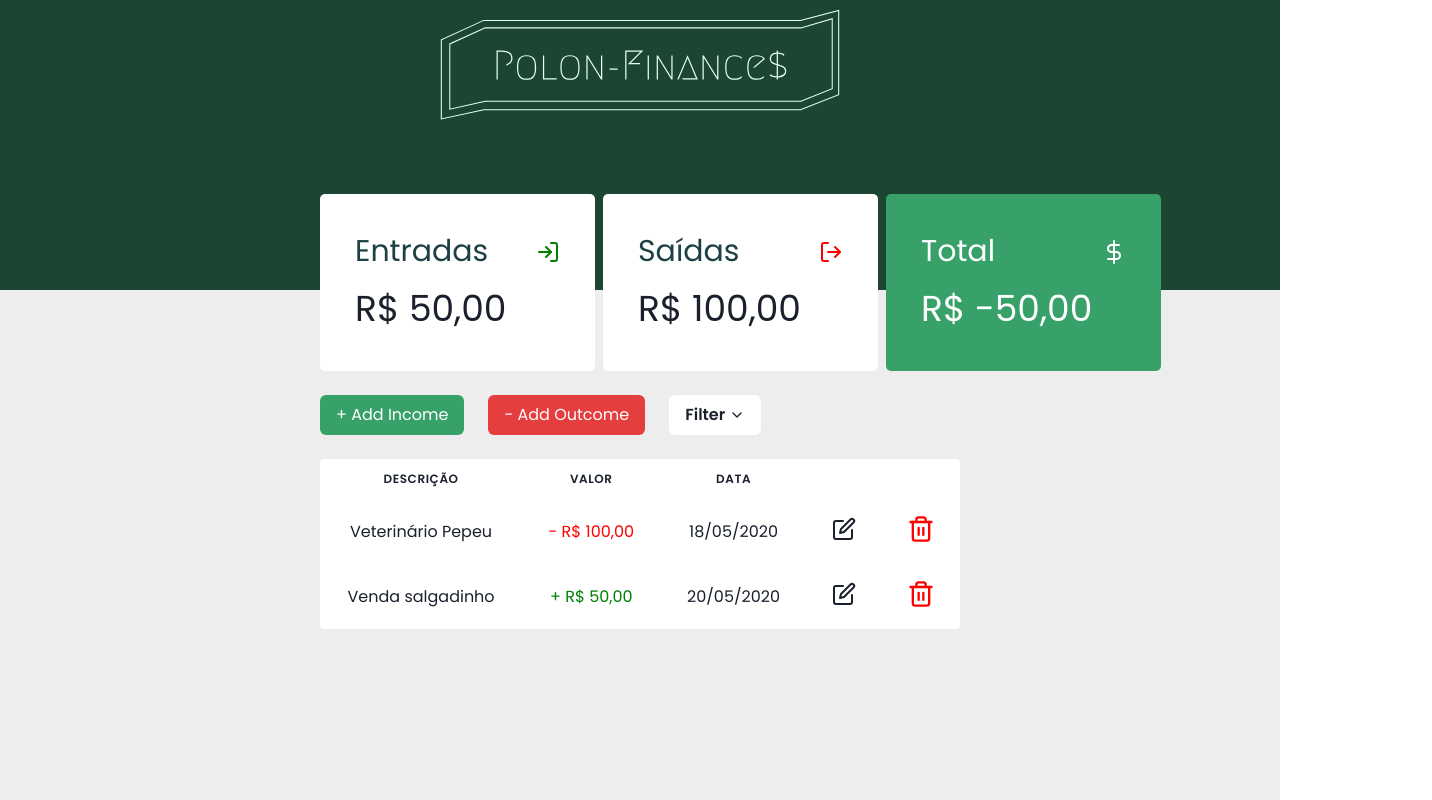
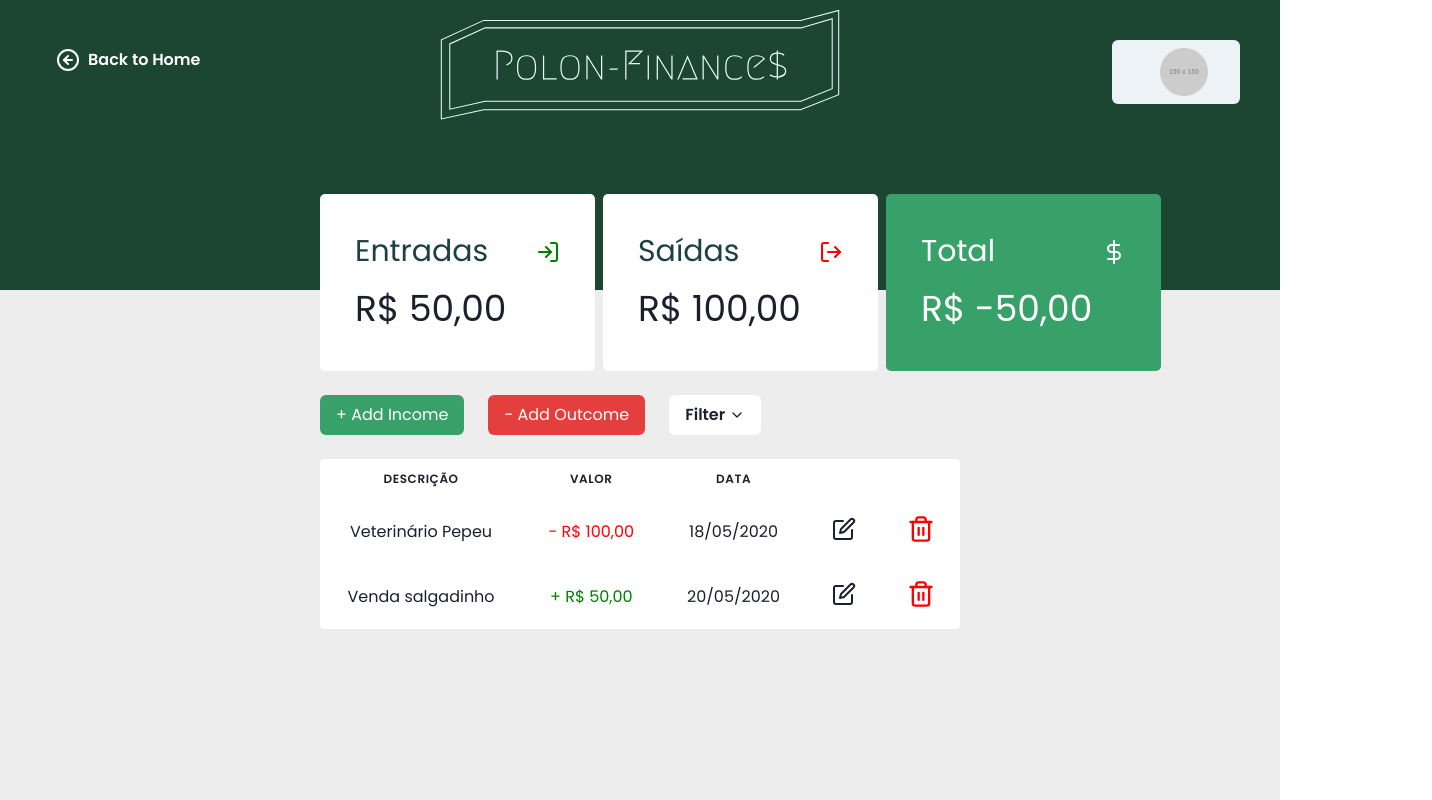
Before and after one commit to arthurpolon/old-polon-finances, a Next.js app: page /app in a window 1280 px wide. Shown: the whole page, 1432 px wide, since content can reach past the window. Built offline with nearby package versions, Linux system fonts and the light colour scheme; no server answers.

Commit message:
Added BackToHome button and UserInfo component in page

```diff
--- a/pages/app/index.js
+++ b/pages/app/index.js
@@ -11,11 +11,9 @@ import {
   Table,
   Thead,
   Tbody,
-  Tfoot,
   Tr,
   Th,
   Td,
-  TableCaption,
   VisuallyHidden,
 } from '@chakra-ui/react';
 import React, { useEffect } from 'react';
@@ -26,23 +24,38 @@ import {
   FiEdit,
   FiTrash2,
   FiChevronDown,
+  FiArrowLeftCircle,
 } from 'react-icons/fi';
+import NextLink from 'next/link';
 import { useColors } from '../../contexts/ColorsContext';
+import UserInfo from '../../components/UserInfo';
 
 const App = () => {
   const { colorMode, toggleColorMode } = useColors();
-
-  console.log(colorMode);
   useEffect(() => {
     if (colorMode === 'dark') {
       toggleColorMode();
-      console.log(`Inside effect: color changed to ${colorMode}`);
     }
   }, []);
 
   return (
     <Box minH='100vh' minW='100vw' bg='#ededed'>
       {/* Header */}
+      <NextLink href='/'>
+        <Button
+          variant='ghost'
+          color='white'
+          colorScheme='green'
+          _hover='none'
+          position='absolute'
+          top={10}
+          left={10}
+        >
+          <Icon as={FiArrowLeftCircle} boxSize={6} mr={2} />
+          Back to Home
+        </Button>
+      </NextLink>
+      <UserInfo position='absolute' top={10} right={10} />
       <Flex
         background='green.900'
         justify='center'
@@ -56,7 +69,6 @@ const App = () => {
           height={130}
         />
       </Flex>
-
       {/* Page Content */}
       <Flex w={{ base: '80vw', md: '50vw' }} mx='auto' direction='column'>
         {/* Cards */}
```
